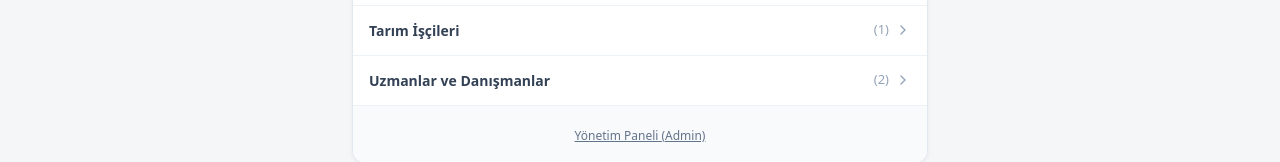
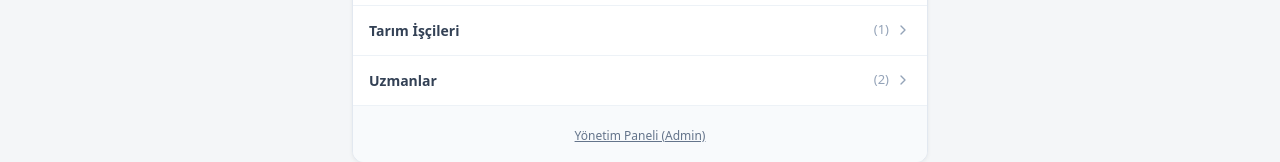
Before and after one commit to gezgiinci-beep/Pazartarla, a React (Vite) app: page / in a window 1280 px wide. Shown: the part 577-739 px from the top of the page. Built offline with nearby package versions, Linux system fonts and the light colour scheme.

Commit message:
Add sharing features and update categories

```diff
--- a/src/App.tsx
+++ b/src/App.tsx
@@ -2,7 +2,7 @@ import React, { useState, useEffect } from 'react';
 import {
   Search, SlidersHorizontal, MapPin, Phone, MessageCircle, Plus,
   Heart, Share2, ShieldCheck, CheckCircle2, ChevronRight, ChevronDown, X,
-  Car, Tractor, Wrench, ArrowRight, Bell, User, Filter, AlertCircle, Trash2, Settings, Lock, Check, Mail, Globe, Copy, HelpCircle, Users, Image as ImageIcon, Bug, Shield, Package, ArrowLeft, Menu, ArrowUpDown, LayoutList, Star
+  Car, Tractor, Wrench, ArrowRight, Bell, User, Filter, AlertCircle, Trash2, Settings, Lock, Check, Mail, Globe, Copy, HelpCircle, Users, Image as ImageIcon, Bug, Shield, Package, ArrowLeft, Menu, ArrowUpDown, LayoutList, Star, Send
 } from 'lucide-react';
 
 const INITIAL_LISTINGS = [
@@ -312,13 +312,13 @@ const INITIAL_LISTINGS = [
     date: 'Bugün'
   },
 
-  // 10. UZMANLAR & DANIŞMANLAR (VETERİNER, ZİRAAT MÜHENDİSİ)
+  // 10. UZMANLAR (VETERİNERLER, ZİRAATÇİLER)
   {
     id: 17,
     title: 'Saha Veteriner Hekimi - Büyükbaş & Küçükbaş Sağlık Danışmanlığı',
     price: 1000,
-    category: 'Uzmanlar ve Danışmanlar',
-    subCategory: 'Veteriner',
+    category: 'Uzmanlar',
+    subCategory: 'Veterinerler',
     mode: 'Hizmet',
     location: 'Gönen / Balıkesir',
     city: 'Balıkesir',
@@ -335,8 +335,8 @@ const INITIAL_LISTINGS = [
     id: 18,
     title: 'Ziraat Mühendisi - Toprak Analizi ve Gübreleme Planı',
     price: 1500,
-    category: 'Uzmanlar ve Danışmanlar',
-    subCategory: 'Ziraat Mühendisi',
+    category: 'Uzmanlar',
+    subCategory: 'Ziraatçiler',
     mode: 'Hizmet',
     location: 'Balıkesir / Bursa',
     city: 'Balıkesir',
@@ -426,7 +426,6 @@ export default function App() {
     setForm({ ...form, [e.target.name]: e.target.value });
   };
 
-  // Cihazdan fotoğraf seçme ve Base64'e çevirme fonksiyonu
   const handleImageUpload = (e) => {
     const file = e.target.files[0];
     if (file) {
@@ -480,6 +479,22 @@ export default function App() {
     alert('Admin Paneli Şifreniz: 1234');
   };
 
+  const shareOnWhatsApp = (item) => {
+    const text = encodeURIComponent(`🌾 PazarTarla İlanı:\n*${item.title}*\nFiyat: ${item.price.toLocaleString('tr-TR')} TL\nKonum: ${item.location}\nİletişim: ${item.phone}`);
+    window.open(`https://api.whatsapp.com/send?text=${text}`, '_blank');
+  };
+
+  const shareOnTwitter = (item) => {
+    const text = encodeURIComponent(`PazarTarla'da tarım ilanı: ${item.title} - ${item.price.toLocaleString('tr-TR')} TL (${item.location})`);
+    window.open(`https://twitter.com/intent/tweet?text=${text}`, '_blank');
+  };
+
+  const copyListingLink = (item) => {
+    const shareText = `PazarTarla İlanı: ${item.title} - Fiyat: ${item.price.toLocaleString('tr-TR')} TL - Tel: ${item.phone}`;
+    navigator.clipboard.writeText(shareText);
+    alert('İlan bilgileri panoya kopyalandı! İstediğiniz yere yapıştırabilirsiniz.');
+  };
+
   const categoriesWithSubs = {
     'Mahsuller': ['Kiraz', 'Ceviz', 'Zeytin & Zeytinyağı'],
     'Canlı Hayvanlar': ['Büyükbaş', 'Küçükbaş', 'Kanatlı'],
@@ -490,7 +505,7 @@ export default function App() {
     'Biçerdöver': ['Biçerdöver'],
     'Tarım Ekipmanları': ['Römork'],
     'Tarım İşçileri': ['Hasat Ekibi'],
-    'Uzmanlar ve Danışmanlar': ['Veteriner', 'Ziraat Mühendisi']
+    'Uzmanlar': ['Veterinerler', 'Ziraatçiler']
   };
 
   const filteredListings = listings.filter(item => {
@@ -527,7 +542,7 @@ export default function App() {
       {/* ANA İÇERİK */}
       <main style={{ width: '100%', maxWidth: '600px', margin: '0 auto', padding: '12px', flex: 1, boxSizing: 'border-box' }}>
 
-        {/* 1. EKRAN: KATEGORİ SEÇİMİ (Akordiyon - Başlangıçta Kapalı) */}
+        {/* 1. EKRAN: KATEGORİ SEÇİMİ */}
         {activeTab === 'home' && (
           <div style={{ backgroundColor: '#fff', borderRadius: '12px', boxShadow: '0 1px 4px rgba(0,0,0,0.06)', overflow: 'hidden', border: '1px solid #e2e8f0', width: '100%', boxSizing: 'border-box' }}>
             <div style={{ backgroundColor: '#1b3a2b', color: '#fff', padding: '14px 16px', display: 'flex', alignItems: 'center', gap: '10px' }}>
@@ -705,11 +720,36 @@ export default function App() {
         {/* İLAN DETAY EKRANI */}
         {activeTab === 'detail' && selectedListing && (
           <div style={{ backgroundColor: '#fff', borderRadius: '12px', padding: '16px', boxShadow: '0 1px 4px rgba(0,0,0,0.06)', border: '1px solid #e2e8f0', boxSizing: 'border-box', width: '100%' }}>
-            <div style={{ marginBottom: '14px' }}>
+            <div style={{ marginBottom: '14px', display: 'flex', justifyContent: 'space-between', alignItems: 'center' }}>
               <button onClick={() => changeTab('results')} style={{ background: 'none', border: 'none', color: '#64748b', fontWeight: '600', cursor: 'pointer', fontSize: '13px', display: 'flex', alignItems: 'center', gap: '4px' }}>
                 <ArrowLeft size={16} /> Listeye Dön
               </button>
+
+              <div style={{ display: 'flex', gap: '6px' }}>
+                <button
+                  onClick={() => shareOnWhatsApp(selectedListing)}
+                  title="WhatsApp ile Paylaş"
+                  style={{ backgroundColor: '#25D366', color: '#fff', border: 'none', padding: '6px 10px', borderRadius: '6px', fontSize: '12px', fontWeight: '700', cursor: 'pointer', display: 'flex', alignItems: 'center', gap: '4px' }}
+                >
+                  <Send size={13} /> WhatsApp
+                </button>
+                <button
+                  onClick={() => shareOnTwitter(selectedListing)}
+                  title="X (Twitter) ile Paylaş"
+                  style={{ backgroundColor: '#0f172a', color: '#fff', border: 'none', padding: '6px 10px', borderRadius: '6px', fontSize: '12px', fontWeight: '700', cursor: 'pointer' }}
+                >
+                  X
+                </button>
+                <button
+                  onClick={() => copyListingLink(selectedListing)}
+                  title="İlanı Kopyala"
+                  style={{ backgroundColor: '#e2e8f0', color: '#334155', border: 'none', padding: '6px 8px', borderRadius: '6px', fontSize: '12px', fontWeight: '700', cursor: 'pointer' }}
+                >
+                  <Copy size={13} />
+                </button>
+              </div>
             </div>
+
             <div style={{ height: '220px', borderRadius: '8px', overflow: 'hidden', marginBottom: '14px', backgroundColor: '#f1f5f9' }}>
               <img src={selectedListing.image} alt={selectedListing.title} style={{ width: '100%', height: '100%', objectFit: 'cover' }} />
             </div>
@@ -730,7 +770,7 @@ export default function App() {
           </div>
         )}
 
-        {/* İLAN VER EKRANI (FOTOĞRAF YÜKLEME ÖZELLİKLİ) */}
+        {/* İLAN VER EKRANI */}
         {activeTab === 'add' && (
           <div style={{ backgroundColor: '#fff', borderRadius: '12px', padding: '16px', boxShadow: '0 1px 4px rgba(0,0,0,0.06)', border: '1px solid #e2e8f0', boxSizing: 'border-box', width: '100%' }}>
             <div style={{ display: 'flex', justifyContent: 'space-between', alignItems: 'center', marginBottom: '14px' }}>
@@ -777,7 +817,6 @@ export default function App() {
                 </div>
               </div>
 
-              {/* FOTOĞRAF YÜKLEME ALANI */}
               <div>
                 <label style={{ display: 'block', fontWeight: '600', marginBottom: '4px', fontSize: '12px' }}>Fotoğraf Yükle (Cihazdan Seç)</label>
                 <input
```
